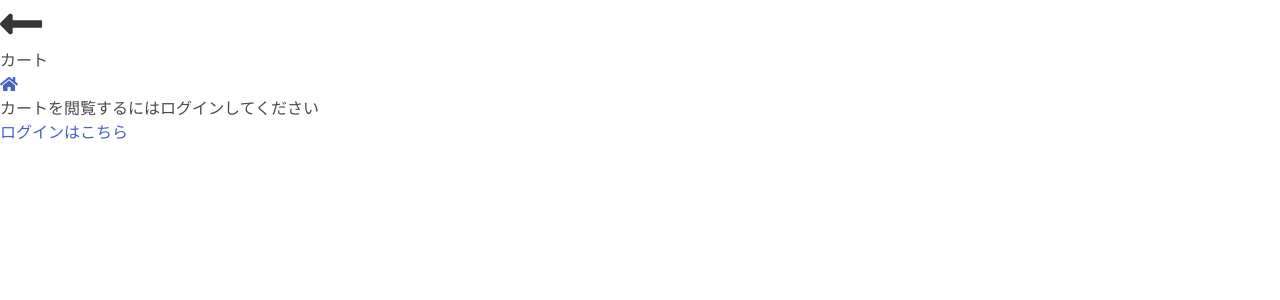
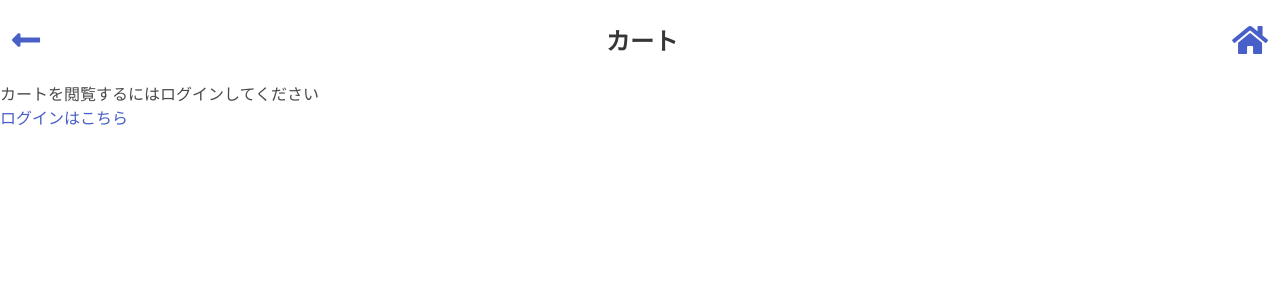
Before and after one commit to tensai-NA/BFSystem, a PHP site: page /cart.php in a window 1280 px wide. Shown: the top 300 px of the page. Run offline with PHP 8.4, Linux system fonts and the light colour scheme.

Commit message:
Update cart.php

```diff
--- a/cart.php
+++ b/cart.php
@@ -8,12 +8,29 @@
     <meta name="viewport" content="width=device-width, initial-scale=1.0">
     <link rel="stylesheet" href="https://use.fontawesome.com/releases/v5.15.4/css/all.css">
     <link rel="stylesheet" href="https://cdn.jsdelivr.net/npm/bulma@0.9.3/css/bulma.min.css">
+
+
     <title>カート画面</title>
 </head>
 <body>
-<a href="#" onclick="history.back()"><i class="fas fa-long-arrow-alt-left fa-3x" ></i></a>
-    <h2>カート</h2>
-    <a href="home.php"><i class="fas fa-home"></i></a>
+<nav class="level  is-mobile  mt-5">
+
+<div class="level-left ml-3">
+<a href="#" onclick="history.back()"><i class="fas fa-long-arrow-alt-left fa-2x" ></i></a>
+</div>
+
+<div class="level-itemt ml-3">
+<p class="title is-4">カート</p>
+</div>
+
+  <div class="level-right mr-3">
+  <a href="home.php"><i class="fas fa-home fa-2x"></i></a>
+
+    </div>
+</nav>
+
+
+
 
     <?php
     if(!isset($_SESSION['customer'])){
@@ -36,6 +53,7 @@
         $total=0;
         echo '<form method="post" action="purchase.php">';
         foreach($sql as $row){
+            echo '<div class="box">';
             echo '<input type="checkbox" name="checkbox[]" value="'.$row['shohin_id'].'" checked /><br>';
             /*
                 if(isset($_POST['checkbox'])){
@@ -44,8 +62,8 @@
                     $flag=1;
                 }
                 */
-
-            echo '<a href="detail.php?id=', $row['shohin_id'],'">',$row['shohin_mei'],'</a><br>';
+            echo '<a href="detail.php?id=', $row['shohin_id'],'">','<img src="' ,$row['shohin_img'], '">','<br>';
+            echo $row['shohin_mei'],'</a><br>';
             echo $row['color_mei'],'<br>';
             echo '￥',$row['price'],'<br>';
             //echo '数量 ',$row['num'],'<br>';
@@ -90,6 +108,7 @@
             }
             echo 'リピート割 -￥',$repeat,'<br>';
             echo '<a href="cart-delete.php?id=',$row['shohin_id'],'">削除</a>','<br>';
+            echo '</div>';
         }
     }
     ?>
```
